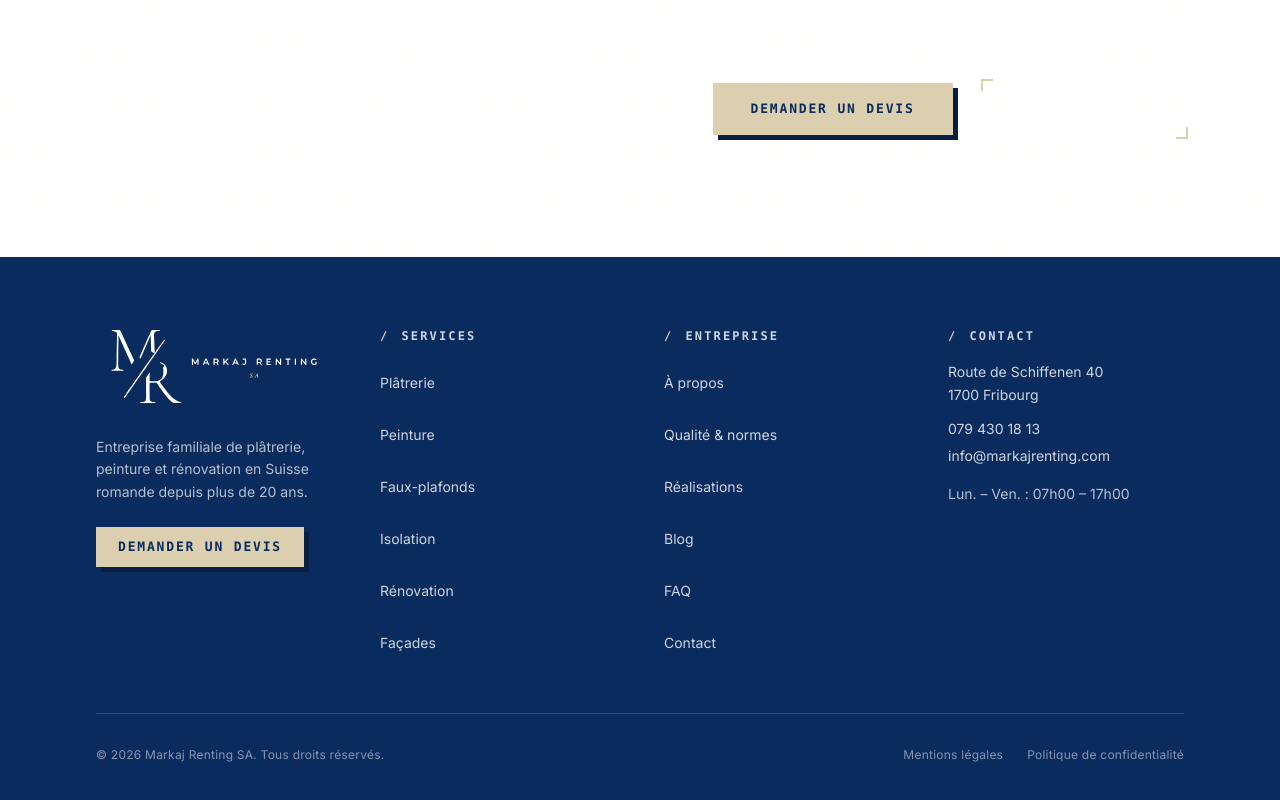
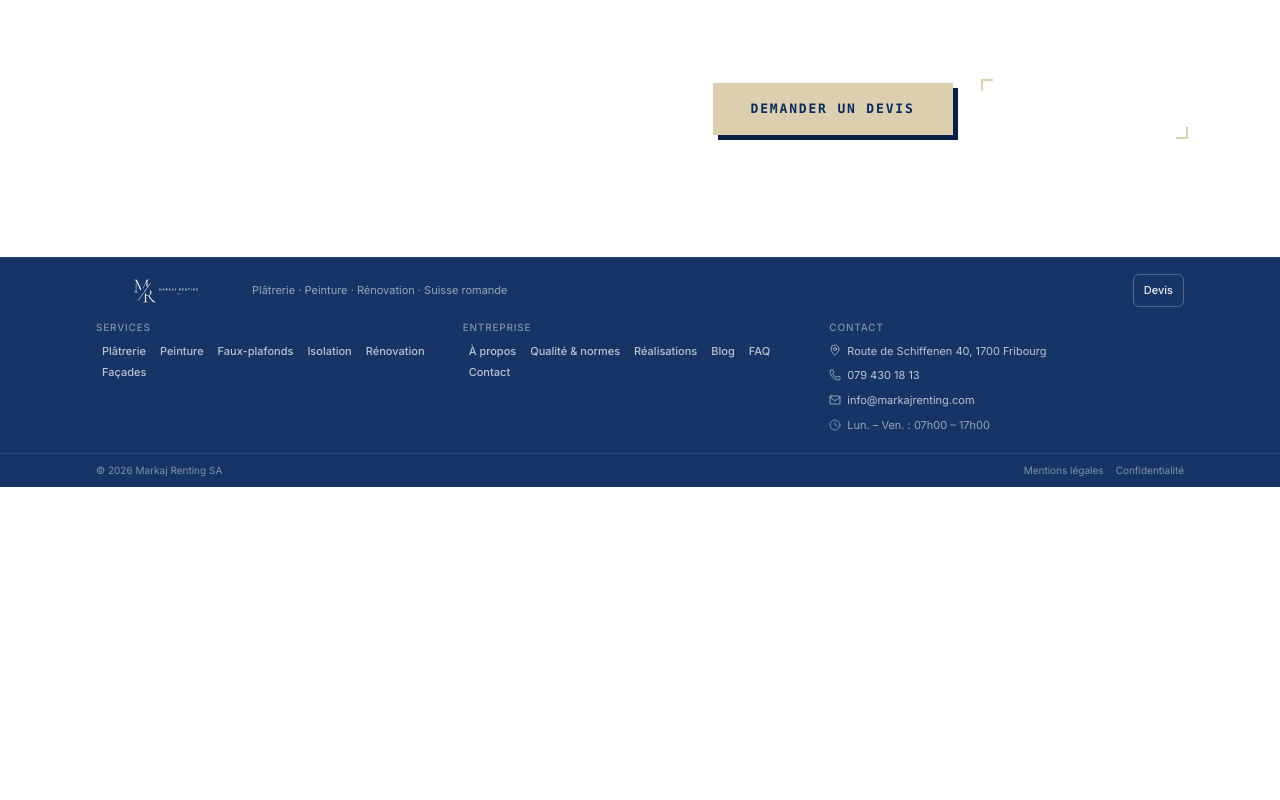
Before and after one commit to sopdibran-collab/sopdibran-collab.github.io-markajrenting.ch, a Next.js app: page / in a window 1280 px wide. Shown: the part 8099-8899 px from the top of the page. After the commit the page ends 8586 px from the top, so only its background shows below. Built offline with nearby package versions, Linux system fonts and the light colour scheme; a web font is replaced by a local one.

Commit message:
Tighten the footer into a compact mobile chip layout.

```diff
--- a/components/layout/Footer.tsx
+++ b/components/layout/Footer.tsx
@@ -1,93 +1,127 @@
-import { Button } from "@/components/ui/Button";
+import Link from "next/link";
+import type { ReactNode } from "react";
+import { Clock, Mail, MapPin, Phone } from "lucide-react";
 import { Logo } from "@/components/ui/Logo";
 import { footerNav } from "@/lib/content/navigation";
 import { siteConfig } from "@/lib/seo/site-config";
-import Link from "next/link";
 
+const chipClass =
+  "inline-flex items-center rounded-md px-1.5 py-1 text-[11px] font-medium leading-none text-markaj-white/70 transition-colors hover:bg-markaj-white/10 hover:text-markaj-white";
+
+const labelClass =
+  "mb-1.5 text-[10px] font-medium uppercase tracking-[0.08em] text-markaj-white/45";
+
+function LinkRow({
+  label,
+  children,
+}: {
+  label: string;
+  children: ReactNode;
+}) {
+  return (
+    <div className="min-w-0">
+      <p className={labelClass}>{label}</p>
+      <div className="flex flex-wrap gap-x-0.5 gap-y-0.5">{children}</div>
+    </div>
+  );
+}
+
+/** Pied de page compact (pattern agence — [[09 - Footer mobile compact]]). */
 export function Footer() {
   const { address, contact } = siteConfig;
   const phoneHref = `tel:${contact.phone.replace(/\s/g, "")}`;
 
   return (
-    <footer className="bg-markaj-primary text-markaj-white">
-      <div className="mx-auto max-w-content px-4 py-16 sm:px-6 lg:px-8">
-        <div className="grid min-w-0 gap-12 md:grid-cols-2 lg:grid-cols-4">
+    <footer
+      className="border-t border-markaj-white/10 bg-markaj-primary/95 text-markaj-white backdrop-blur-md"
+      role="contentinfo"
+    >
+      <div className="mx-auto max-w-content space-y-3 px-4 py-3 sm:px-6 sm:py-4 lg:px-8">
+        <div className="flex flex-wrap items-center gap-x-4 gap-y-2">
+          <Logo variant="white" href="/" className="h-7 w-auto max-w-[140px]" />
+          <p className="max-w-md text-[11px] leading-snug text-markaj-white/55">
+            Plâtrerie · Peinture · Rénovation · Suisse romande
+          </p>
+          <Link
+            href="/contact"
+            className="ml-auto inline-flex items-center rounded-md border border-markaj-white/25 px-2.5 py-1.5 text-[11px] font-medium text-markaj-white/90 transition-colors hover:bg-markaj-white/10"
+          >
+            Devis
+          </Link>
+        </div>
+
+        <div className="grid gap-2.5 sm:grid-cols-2 lg:grid-cols-3 lg:gap-3">
+          <LinkRow label="Services">
+            {footerNav.services.map((item) => (
+              <Link key={item.href} href={item.href} className={chipClass}>
+                {item.label}
+              </Link>
+            ))}
+          </LinkRow>
+
+          <LinkRow label="Entreprise">
+            {footerNav.entreprise.map((item) => (
+              <Link key={item.href} href={item.href} className={chipClass}>
+                {item.label}
+              </Link>
+            ))}
+          </LinkRow>
+
           <div className="min-w-0">
-            <Logo variant="white" href="/" />
-            <p className="mt-4 font-body text-body-sm text-markaj-white/70">
-              Entreprise familiale de plâtrerie, peinture et rénovation en Suisse romande depuis plus de 20 ans.
-            </p>
-            <div className="mt-6">
-              <Button href="/contact" variant="primary" tone="dark" size="sm">
-                Demander un devis
-              </Button>
-            </div>
-          </div>
-
-          <div>
-            <h3 className="marque-cote marque-cote--light mb-4">
-              Services
-            </h3>
-            <ul className="space-y-2">
-              {footerNav.services.map((item) => (
-                <li key={item.href}>
-                  <Link href={item.href} className="inline-flex min-h-11 items-center font-body text-body-sm text-markaj-white/80 transition-colors hover:text-markaj-white">
-                    {item.label}
-                  </Link>
-                </li>
-              ))}
+            <p className={labelClass}>Contact</p>
+            <ul className="space-y-1 text-[11px] text-markaj-white/70">
+              <li>
+                <span className="inline-flex items-start gap-1.5">
+                  <MapPin className="mt-0.5 size-3 shrink-0 stroke-[1.5]" aria-hidden />
+                  <span>
+                    {address.street}, {address.postalCode} {address.city}
+                  </span>
+                </span>
+              </li>
+              <li>
+                <a
+                  href={phoneHref}
+                  className="inline-flex items-center gap-1.5 transition-colors hover:text-markaj-white"
+                >
+                  <Phone className="size-3 stroke-[1.5]" aria-hidden />
+                  {contact.phoneDisplay}
+                </a>
+              </li>
+              <li>
+                <a
+                  href={`mailto:${contact.email}`}
+                  className="inline-flex items-center gap-1.5 transition-colors hover:text-markaj-white"
+                >
+                  <Mail className="size-3 stroke-[1.5]" aria-hidden />
+                  {contact.email}
+                </a>
+              </li>
+              <li>
+                <span className="inline-flex items-center gap-1.5 text-markaj-white/55">
+                  <Clock className="size-3 stroke-[1.5]" aria-hidden />
+                  Lun. – Ven. : 07h00 – 17h00
+                </span>
+              </li>
             </ul>
           </div>
+        </div>
+      </div>
 
-          <div>
-            <h3 className="marque-cote marque-cote--light mb-4">
-              Entreprise
-            </h3>
-            <ul className="space-y-2">
-              {footerNav.entreprise.map((item) => (
-                <li key={item.href}>
-                  <Link href={item.href} className="inline-flex min-h-11 items-center font-body text-body-sm text-markaj-white/80 transition-colors hover:text-markaj-white">
-                    {item.label}
-                  </Link>
-                </li>
-              ))}
-            </ul>
-          </div>
-
-          <div>
-            <h3 className="marque-cote marque-cote--light mb-4">
-              Contact
-            </h3>
-            <address className="not-italic">
-              <p className="font-body text-body-sm text-markaj-white/80">
-                {address.street}<br />
-                {address.postalCode} {address.city}
-              </p>
-              <p className="mt-3 font-body text-body-sm">
-                <a href={phoneHref} className="text-markaj-white/80 hover:text-markaj-white">
-                  {contact.phoneDisplay}
-                </a>
-              </p>
-              <p className="mt-1 font-body text-body-sm">
-                <a href={`mailto:${contact.email}`} className="text-markaj-white/80 hover:text-markaj-white">
-                  {contact.email}
-                </a>
-              </p>
-              <p className="mt-4 font-body text-body-sm text-markaj-white/70">
-                Lun. – Ven. : 07h00 – 17h00
-              </p>
-            </address>
-          </div>
-        </div>
-
-        <div className="mt-12 flex flex-col items-center justify-between gap-4 border-t border-markaj-white/15 pt-8 md:flex-row">
-          <p className="font-body text-caption text-markaj-white/50">
-            © {new Date().getFullYear()} {siteConfig.legalName}. Tous droits réservés.
+      <div className="border-t border-markaj-white/10">
+        <div className="mx-auto flex max-w-content flex-wrap items-center justify-between gap-x-4 gap-y-1 px-4 py-2 text-[10px] text-markaj-white/45 sm:px-6 lg:px-8">
+          <p>
+            © {new Date().getFullYear()} {siteConfig.legalName}
           </p>
-          <div className="flex flex-wrap justify-center gap-x-6 gap-y-2">
+          <div className="flex flex-wrap gap-x-3">
             {footerNav.legal.map((item) => (
-              <Link key={item.href} href={item.href} className="font-body text-caption text-markaj-white/50 hover:text-markaj-white/80">
-                {item.label}
+              <Link
+                key={item.href}
+                href={item.href}
+                className="hover:text-markaj-white"
+              >
+                {item.label === "Politique de confidentialité"
+                  ? "Confidentialité"
+                  : item.label}
               </Link>
             ))}
           </div>
--- a/package.json
+++ b/package.json
@@ -10,6 +10,7 @@
   },
   "dependencies": {
     "clsx": "^2.1.1",
+    "lucide-react": "^1.31.0",
     "next": "14.2.35",
     "react": "^18",
     "react-dom": "^18",
```
Also changed, not shown: 1 other file (tests, documents, lock files or other folders).
